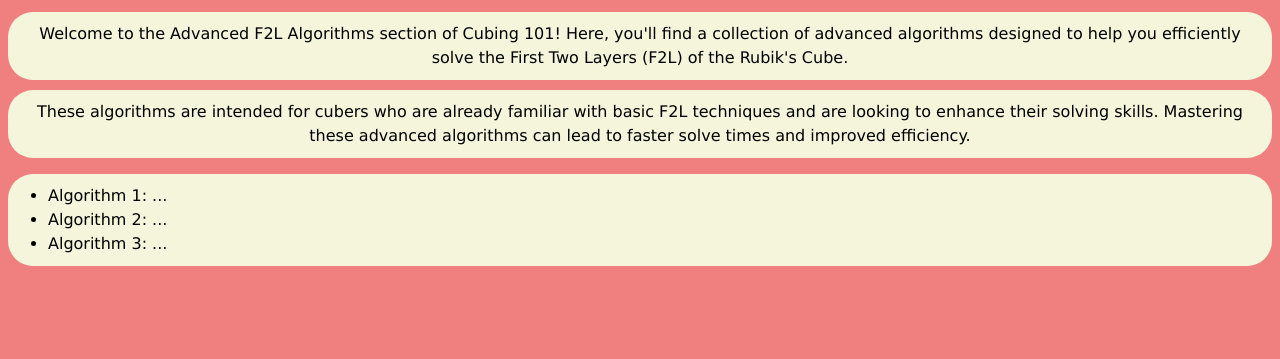
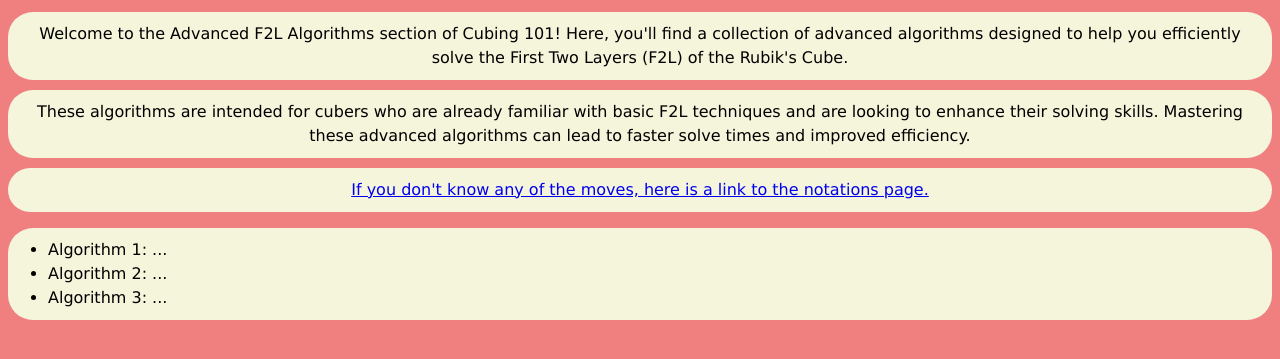
Before and after one commit to aparikh544-lang/aparikh544-lang.github.io, a plain HTML site: page advanced_f2l.html in a window 1280 px wide. Shown: the part 155-514 px from the top of the page. Drawn offline with Linux system fonts and the light colour scheme.

Commit message:
12/30/25: Added links to notations page anywhere moves are listed

```diff
--- a/advanced_f2l.html
+++ b/advanced_f2l.html
@@ -9,6 +9,7 @@
     <body>
         <p class="p">Welcome to the Advanced F2L Algorithms section of Cubing 101! Here, you'll find a collection of advanced algorithms designed to help you efficiently solve the First Two Layers (F2L) of the Rubik's Cube.</p>
         <p class="p">These algorithms are intended for cubers who are already familiar with basic F2L techniques and are looking to enhance their solving skills. Mastering these advanced algorithms can lead to faster solve times and improved efficiency.</p>
+        <p class="p"><a href="notations.html">If you don't know any of the moves, here is a link to the notations page.</a></p>
         <ul class="list">
             <li>Algorithm 1: ...</li>
             <li>Algorithm 2: ...</li>
```
Also changed, not shown: first_layer.html (+1 -0 lines), oll_algorithms.html (+1 -0 lines), second_layer.html (+1 -0 lines), third_layer.html (+1 -0 lines).
